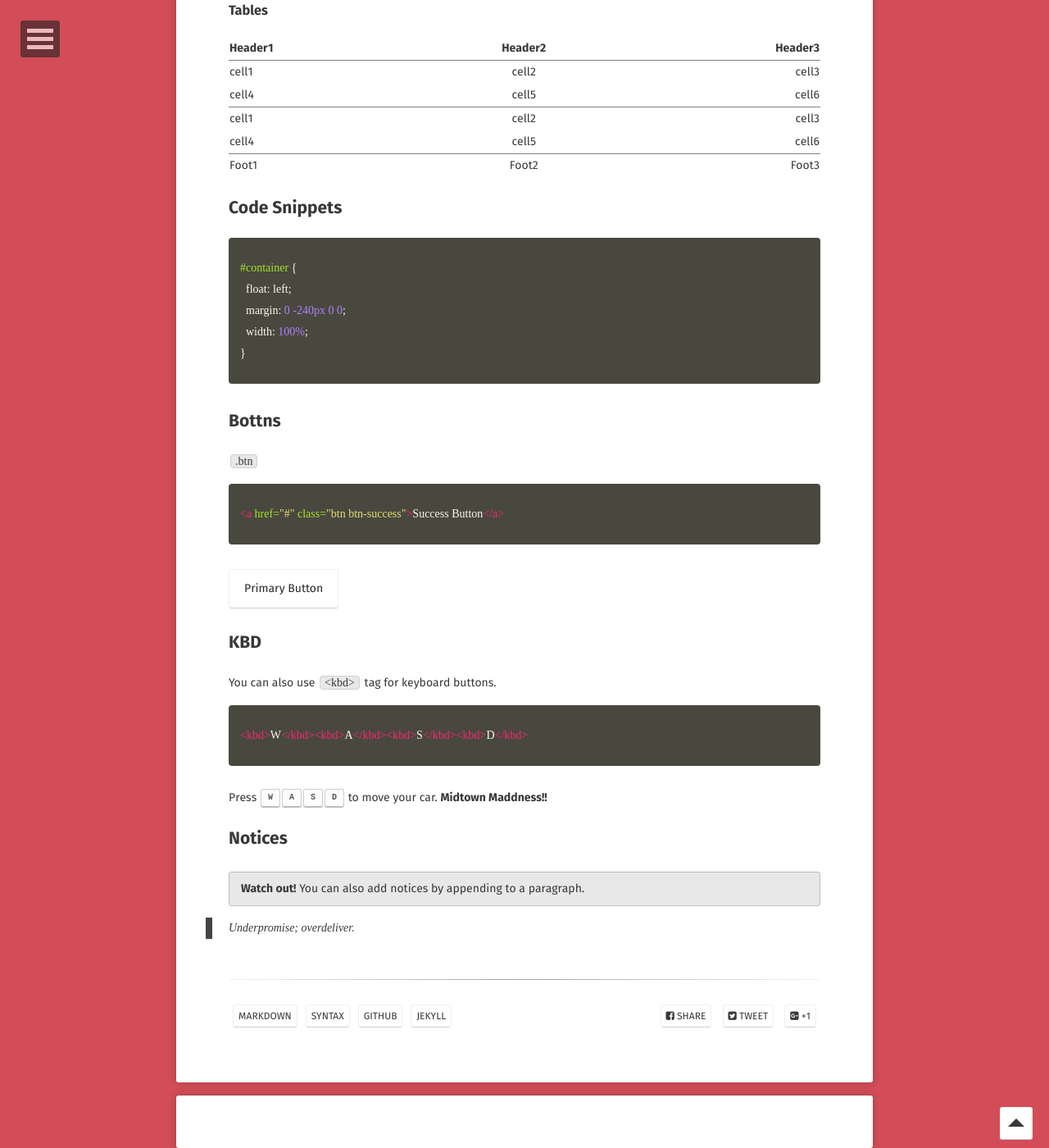
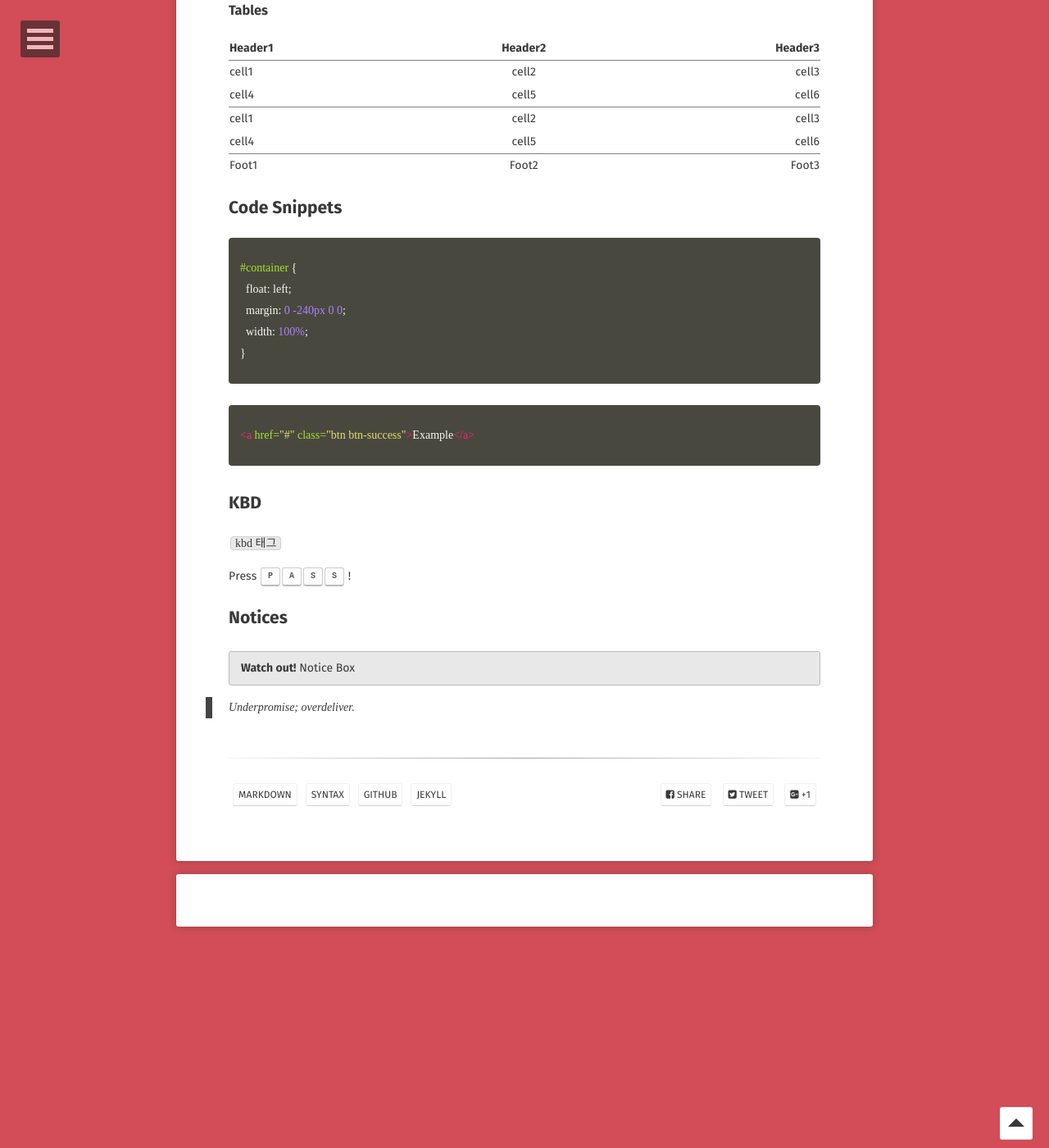
Before and after one commit to ssoye/ssoye.github.io, a Jekyll site: the page built from _posts/2017-10-22-markdown.md, in a window 1280 px wide and 1400 px high, scrolled down 940 px. Shown: the whole window at 82% size. Built offline with Jekyll 4.4.1, drawn with Linux system fonts in a browser that asks for light colours; some web fonts are replaced; comment, search, counter and statistics services are not loaded.

Commit message:
markdown edit

```diff
--- a/_posts/2017-10-22-markdown.md
+++ b/_posts/2017-10-22-markdown.md
@@ -29,8 +29,10 @@ comments: true
 * 모든 HTML 마크업을 대신하지 못한다.
 
 
+
+
+
 ## 마크다운(Markdown) 문법
-
 
 ### Tables
 
@@ -55,32 +57,24 @@ comments: true
   width: 100%;
 }
 {% endhighlight %}
-
-
-## Bottns
- `.btn`
-
 {% highlight html %}
-<a href="#" class="btn btn-success">Success Button</a>
+<a href="#" class="btn btn-success">Example</a>
 {% endhighlight %}
-<div markdown="0"><a href="#" class="btn">Primary Button</a></div>
 
 
 ## KBD
 
-You can also use `<kbd>` tag for keyboard buttons.
+`kbd 태그`
 
-{% highlight html %}
-<kbd>W</kbd><kbd>A</kbd><kbd>S</kbd><kbd>D</kbd>
-{% endhighlight %}
-
-Press <kbd>W</kbd><kbd>A</kbd><kbd>S</kbd><kbd>D</kbd> to move your car. **Midtown Maddness!!**
+Press <kbd>P</kbd><kbd>A</kbd><kbd>S</kbd><kbd>S</kbd> !
 
 
 ## Notices
 
-**Watch out!** You can also add notices by appending to a paragraph.
+**Watch out!** Notice Box
 {: .notice}
 
 
+
+
 > Underpromise; overdeliver.
```
